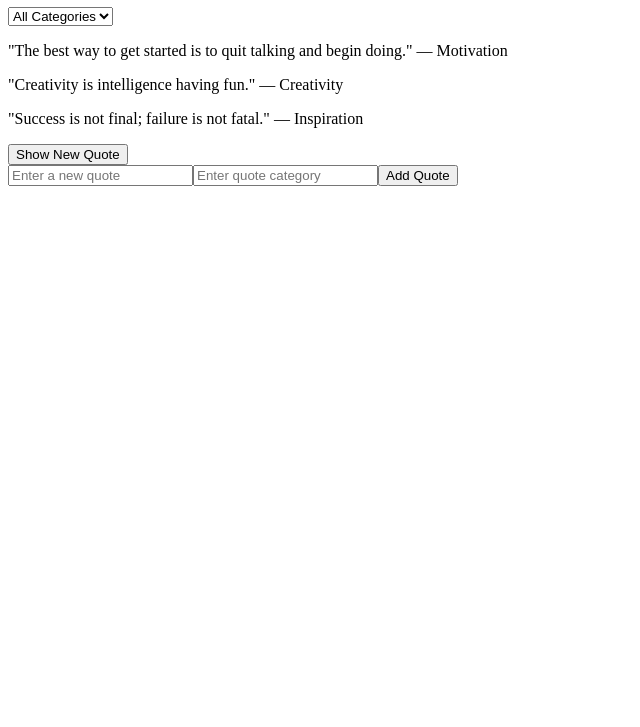
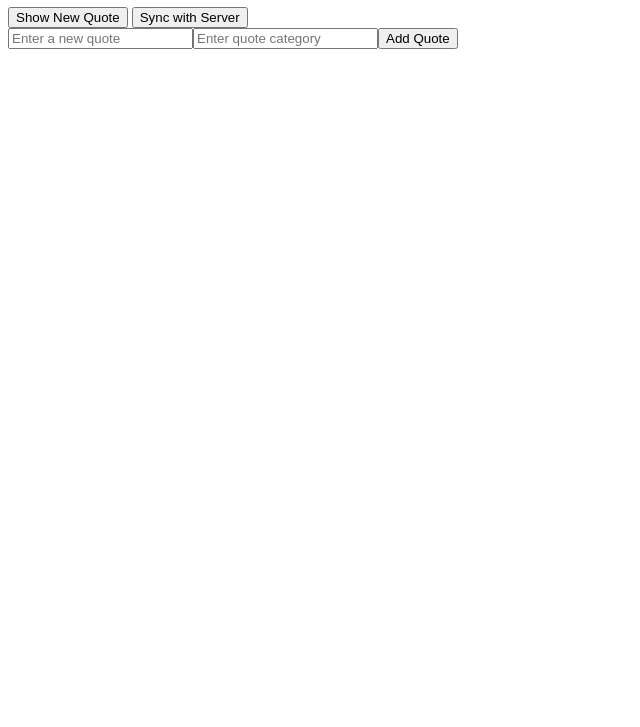
Before and after one commit to mandyrenee06/alx_fe_javascript, a plain HTML site: page dom-manipulation/index.html in a window 1280 px wide. Shown: the part 73-800 px from the top of the page, without its empty margins (0-640 px from the left). Drawn offline with Linux system fonts and the light colour scheme.

Commit message:
Update index.html

```diff
--- a/dom-manipulation/index.html
+++ b/dom-manipulation/index.html
@@ -8,11 +8,10 @@
 <body>
 
   <h1>Dynamic Quote Generator</h1>
-  <select id="categoryFilter" onchange="filterQuotes()">
-    <option value="all">All Categories</option>
-  </select>
+  <div id="notification"></div>
   <div id="quoteDisplay"></div>
   <button id="newQuote">Show New Quote</button>
+  <button id="syncButton">Sync with Server</button>
   <div id="formContainer"></div>
 
   <script src="script.js"></script>
```
